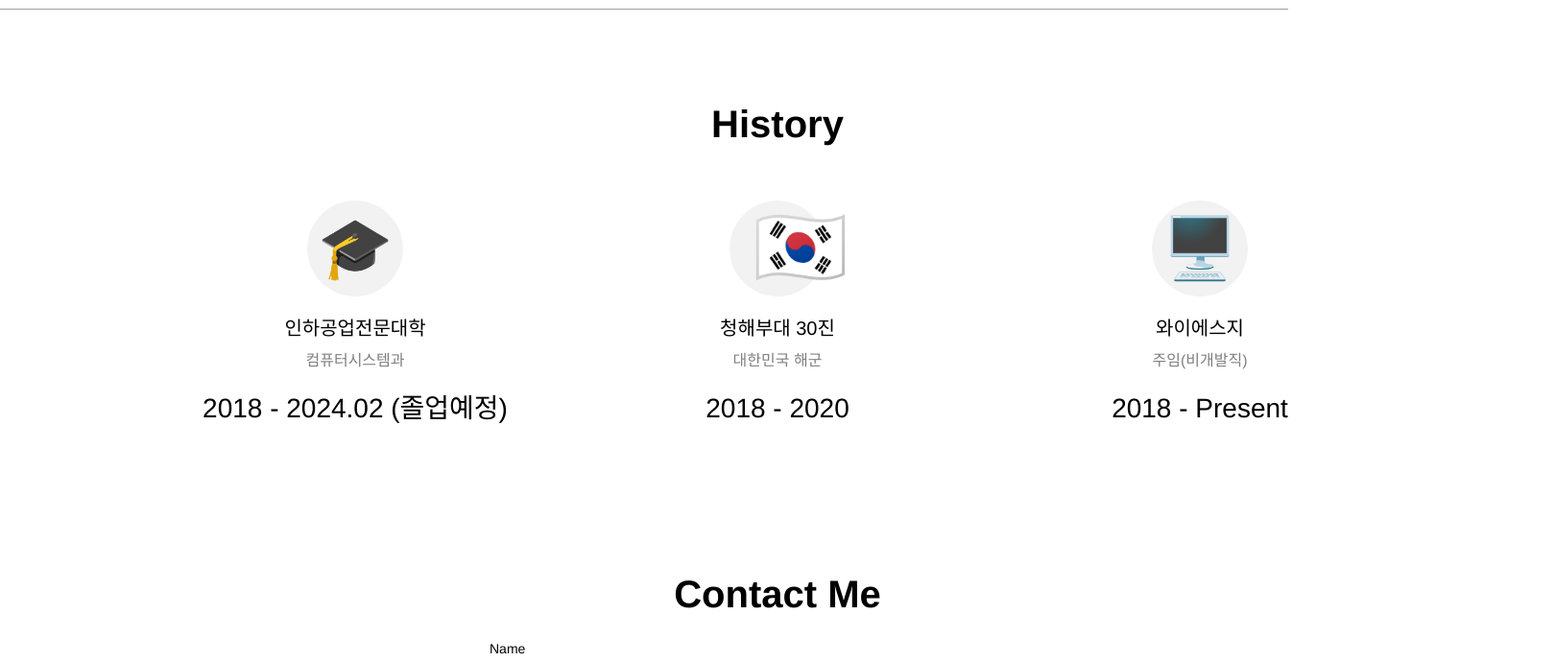
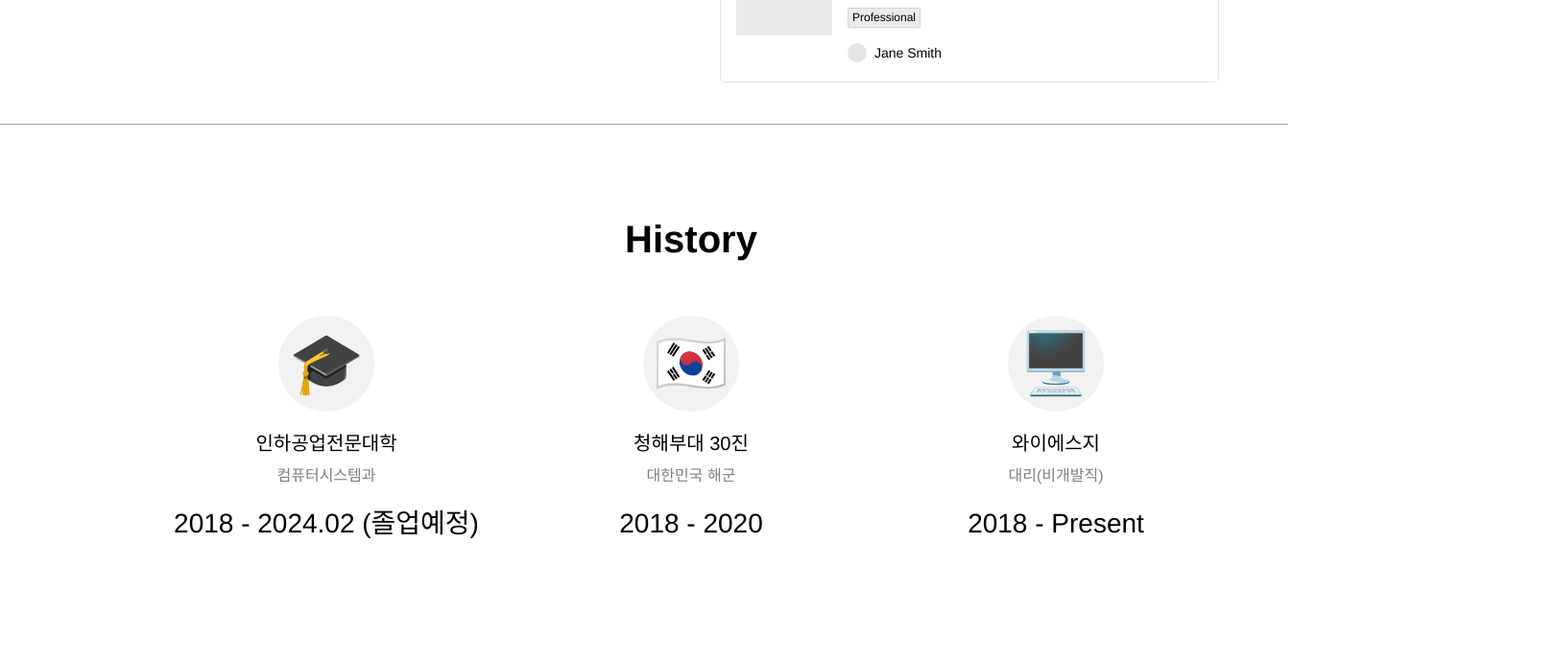
Before and after one commit to 0w00ng/PortMe, a React (Create React App) app: page / in a window 1280 px wide. Shown: the part 2044-2734 px from the top of the page at 96% size, 1620 px wide, since content can reach past the window. Built offline with nearby package versions, Linux system fonts and the light colour scheme; grey boxes are pictures that could not be loaded.

Commit message:
topbar 수정

```diff
--- a/src/App.css
+++ b/src/App.css
@@ -5,21 +5,21 @@
   flex-direction: column;
   padding: 80px 0px 0px;
   position: relative;
+  width: 1100px;
 }
 
 .page .top-bar {
   align-items: center;
-  background-color: #ffffff;
+  background-color: #ffffffff;
   box-shadow: 0px 0px 6px #0000001f;
   display: flex;
   gap: 20px;
   height: 80px;
   justify-content: center;
-  left: 0;
   padding: 20px;
-  position: absolute;
+  position: relative;
   top: 0;
-  width: 1342px;
+  width: 100%;
 }
 
 .page .rectangle {
@@ -651,20 +651,6 @@
   text-align: center;
 }
 
-.page .subtitle-5 {
-  color: #000000;
-  font-family: "Roboto-Medium", Helvetica;
-  font-size: 80px;
-  font-weight: 500;
-  left: 24px;
-  letter-spacing: 0;
-  line-height: 36px;
-  position: absolute;
-  text-align: center;
-  top: 31px;
-  width: 52px;
-}
-
 .page .vector-4 {
   height: 1px;
   left: 0;
--- a/src/App.js
+++ b/src/App.js
@@ -144,7 +144,7 @@ const App = () => {
             </div>
             <div className="item">
               <div className="div-wrapper">
-                <div className="subtitle-5">🇰🇷</div>
+                <div className="icon">🇰🇷</div>
               </div>
               <div className="frame-2">
                 <div className="title-8">청해부대 30진</div>
@@ -158,7 +158,7 @@ const App = () => {
               </div>
               <div className="frame-2">
                 <div className="title-8">와이에스지</div>
-                <div className="subtitle-3">주임(비개발직)</div>
+                <div className="subtitle-3">대리(비개발직)</div>
               </div>
               <div className="subtitle-4">2018 - Present</div>
             </div>
```
